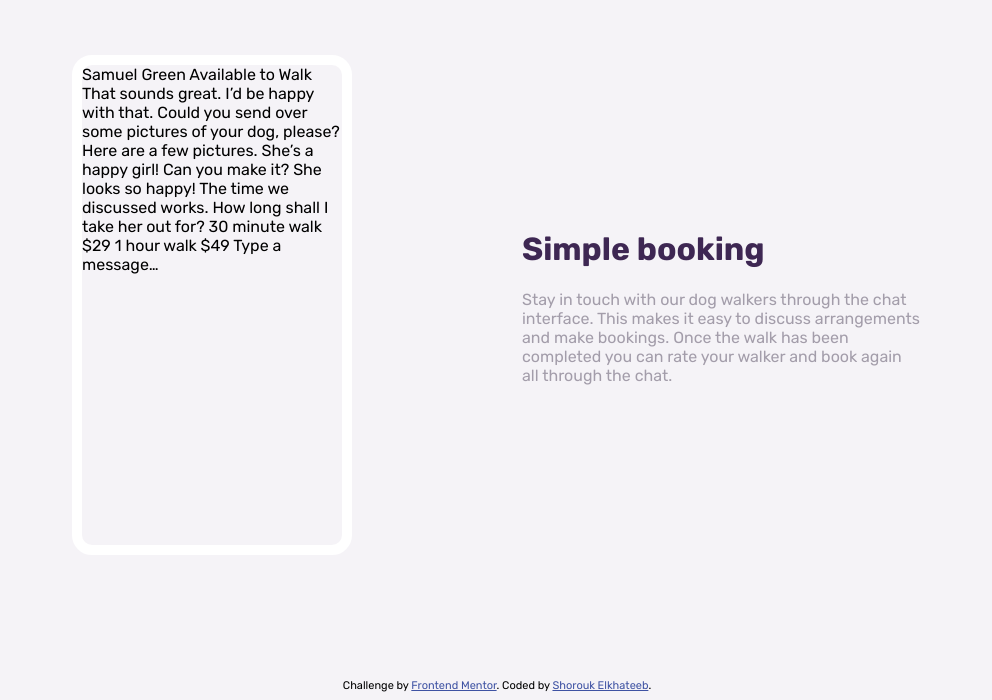
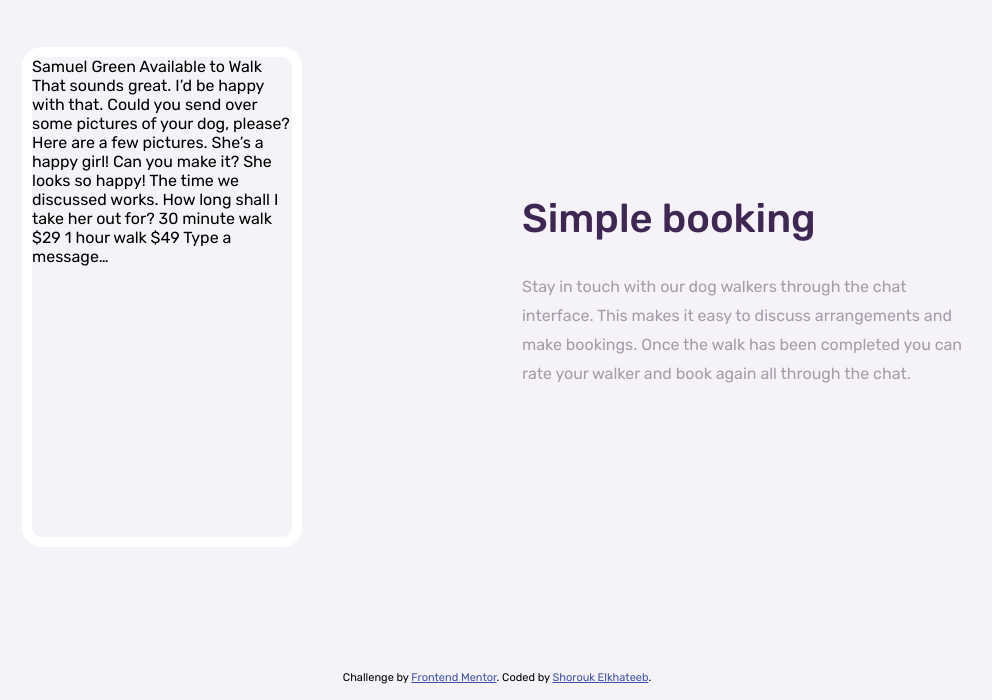
Before and after one commit to shElkhateeb/chat-app-css-illustration-master, a plain HTML site: page index.html in a window 1280 px wide. Shown: the part 129-829 px from the top of the page, without its empty margins (143-1135 px from the left). Drawn offline with Linux system fonts and the light colour scheme.

Commit message:
Style description

```diff
--- a/css/style.css
+++ b/css/style.css
@@ -1,5 +1,7 @@
 * {
   box-sizing: border-box;
+  margin: 0;
+  padding: 0;
 }
 
 :root {
@@ -20,7 +22,7 @@ main {
     gap: 50px;
     align-items: center;
     justify-content: center;
-    grid-template-columns: repeat(auto-fit, minmax(200px, 400px));
+    grid-template-columns: repeat(auto-fit, minmax(200px, 450px));
     padding: 6vw;
     padding-top: 10vw;
 }
@@ -41,11 +43,15 @@ main {
     /* End smart phone */
     /* Start description */
 .description {
-    max-width: 400px;
+    max-width: 450px;
+    line-height: 1.8em;
 }
 
 h1 {
     color: var(--color-very-dark-desaturated-violet);
+    font-size: 2.5rem;
+    font-weight: 500;
+    margin-bottom: 1em;
 }
 
 .description p {
@@ -70,4 +76,7 @@ h1 {
     .description {
         text-align: center;
     }
+    .description p {
+        text-indent: 1em;
+    }
 }
```
